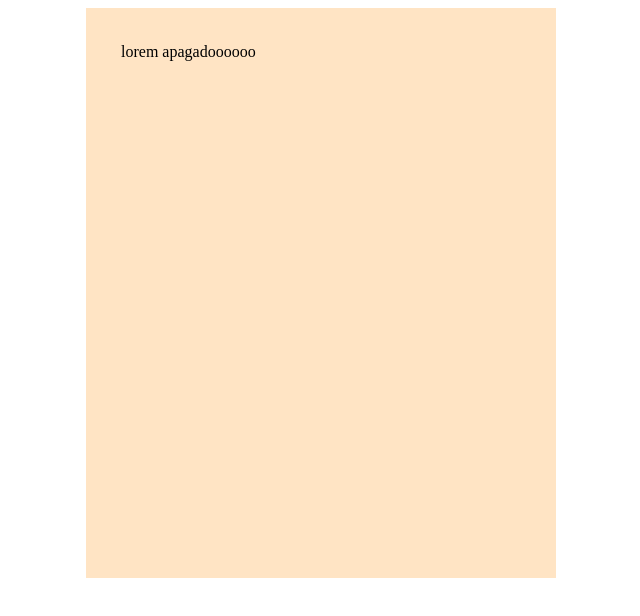
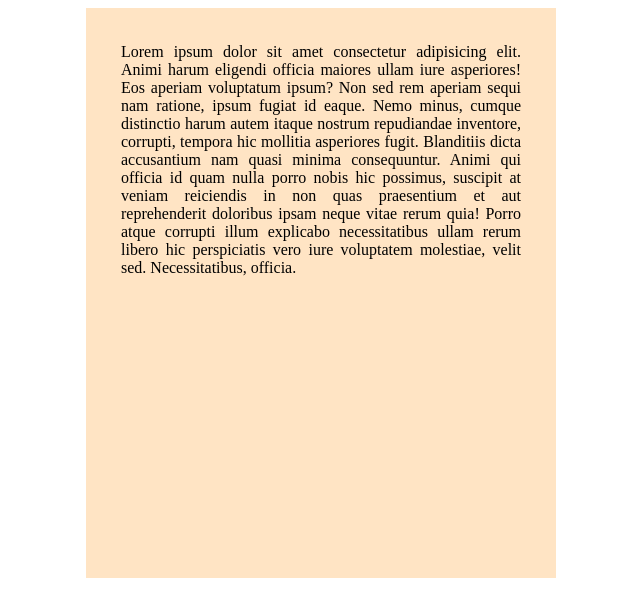
Before and after one commit to Gug3tz/Html-Css, a plain HTML site: page teste.html in a window 1280 px wide. Shown: the whole page, without its empty margins (319-959 px from the left). Drawn offline with Linux system fonts and the light colour scheme.

Commit message:
initial commit

```diff
--- a/teste.html
+++ b/teste.html
@@ -9,7 +9,7 @@
 </head>
 <body>
 
-    <div class="teste"> lorem apagadoooooo </div>
+    <div class="teste"> Lorem ipsum dolor sit amet consectetur adipisicing elit. Animi harum eligendi officia maiores ullam iure asperiores! Eos aperiam voluptatum ipsum? Non sed rem aperiam sequi nam ratione, ipsum fugiat id eaque. Nemo minus, cumque distinctio harum autem itaque nostrum repudiandae inventore, corrupti, tempora hic mollitia asperiores fugit. Blanditiis dicta accusantium nam quasi minima consequuntur. Animi qui officia id quam nulla porro nobis hic possimus, suscipit at veniam reiciendis in non quas praesentium et aut reprehenderit doloribus ipsam neque vitae rerum quia! Porro atque corrupti illum explicabo necessitatibus ullam rerum libero hic perspiciatis vero iure voluptatem molestiae, velit sed. Necessitatibus, officia. </div>
 
 
 </body>
```
